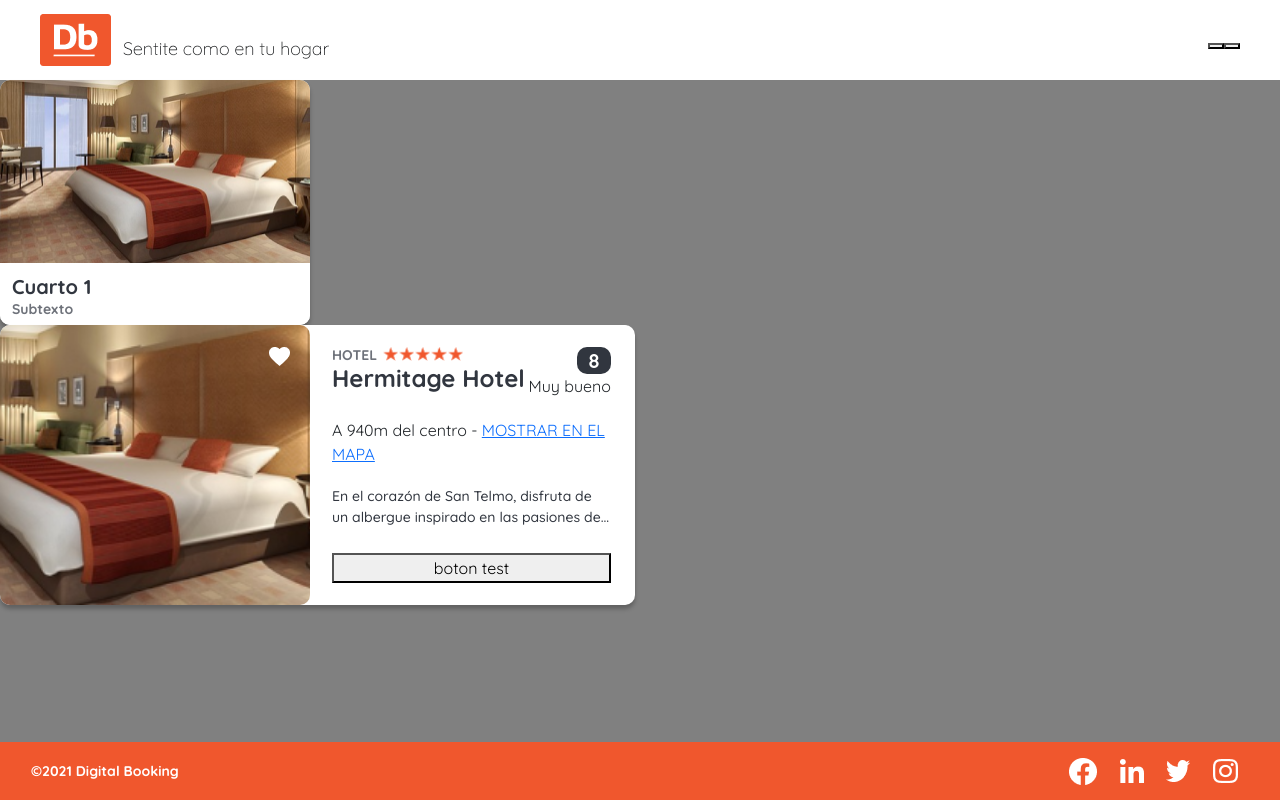
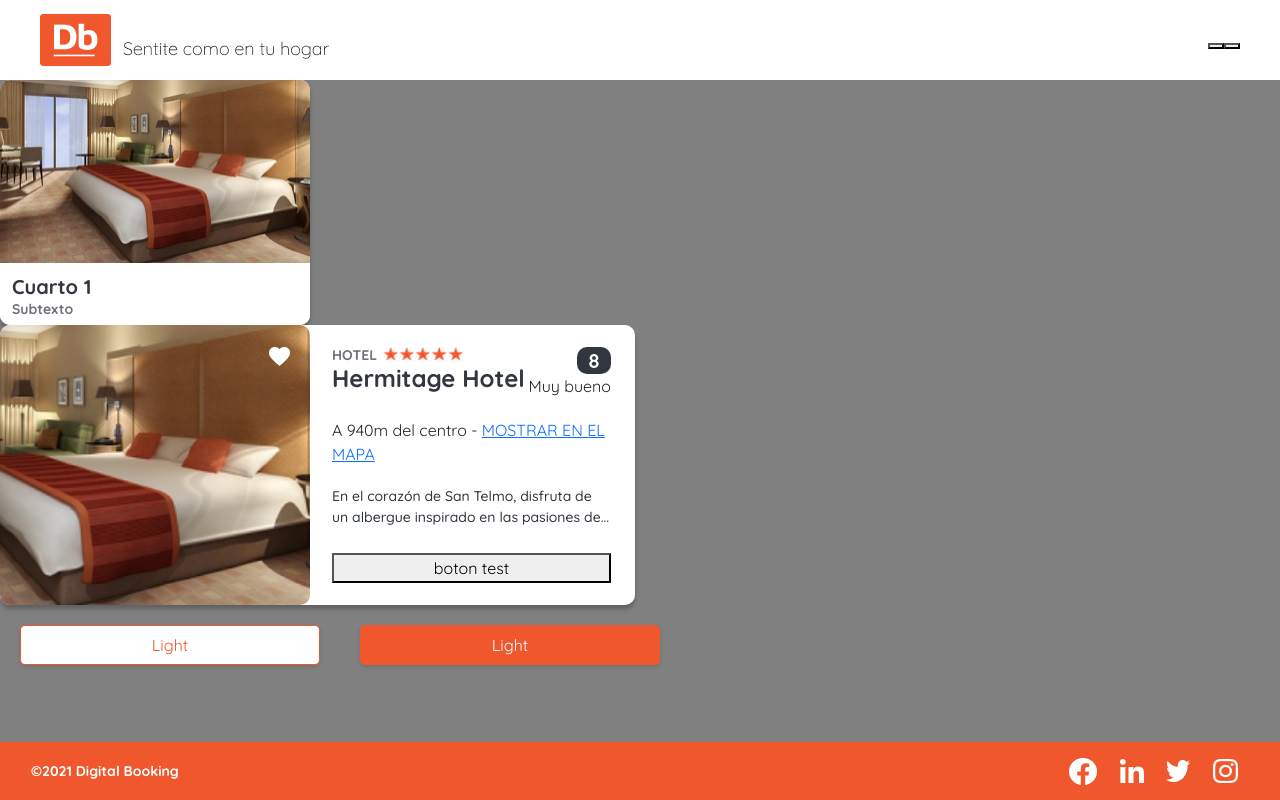
Before and after one commit to santinobch/digital-booking-6-frontend, a React (Create React App) app: page / in a window 1280 px wide. Built offline with nearby package versions, Linux system fonts and the light colour scheme.

Commit message:
Finalizados botones

```diff
--- a/src/App/components/button/button.js
+++ b/src/App/components/button/button.js
@@ -22,7 +22,7 @@ export default function Button(props) {
     }
 
     return (
-        <button style={{width: props.width}} className={choosenStyle}>
+        <button style={{width: props.width}} className={styles.button + " " +  choosenStyle}>
             {props.children}
         </button>
     );
--- a/src/App/components/button/button.module.scss
+++ b/src/App/components/button/button.module.scss
@@ -0,0 +1,34 @@
+@import "../../scss/colors";
+
+.button {
+    height: 40px;
+    border-radius: 5px;
+    box-shadow: 0px 2px 4px rgba(0, 0, 0, 0.12);
+    text-align: center;
+    outline: none;
+    border: 0;
+    margin: 20px;
+}
+
+.light {
+    background: $white-books;
+    color: $red-books;
+    border: 1px solid $red-books;
+
+    &:active {
+        background: $red-books;
+        color: $white-books;
+        border: 0;
+    }
+}
+
+.dark {
+    background: $red-books;
+    color: $white-books;
+
+    &:active {
+        background: $white-books;
+        color: $red-books;
+        border: 1px solid $red-books;
+    }
+}
--- a/src/App/pages/home/home.js
+++ b/src/App/pages/home/home.js
@@ -1,6 +1,7 @@
 import Card from "../../components/card/card";
 import RecommendedCard from "../../components/recommendedCard/recommendedCard";
 import Drawer from "../../components/drawer/drawer";
+import Button from "../../components/button/button";
 
 export default function Home() {
     return (
@@ -8,6 +9,8 @@ export default function Home() {
             <Card></Card>
             <RecommendedCard></RecommendedCard>
             {/* <Drawer></Drawer> */}
+            <Button style="light" width="300px">Light</Button>
+            <Button style="dark" width="300px">Light</Button>
         </main>
     );
 }
```
